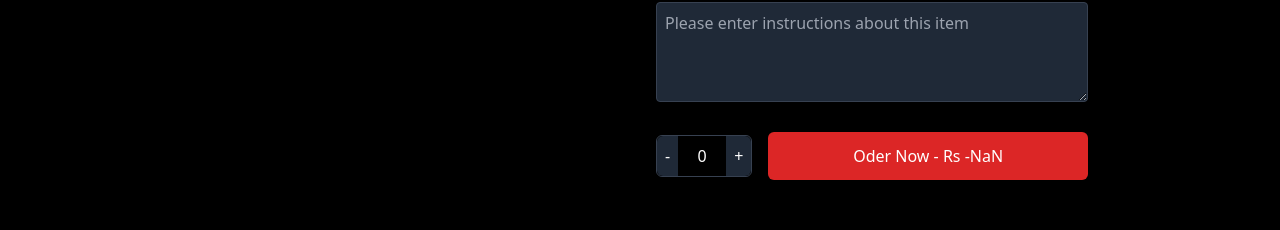
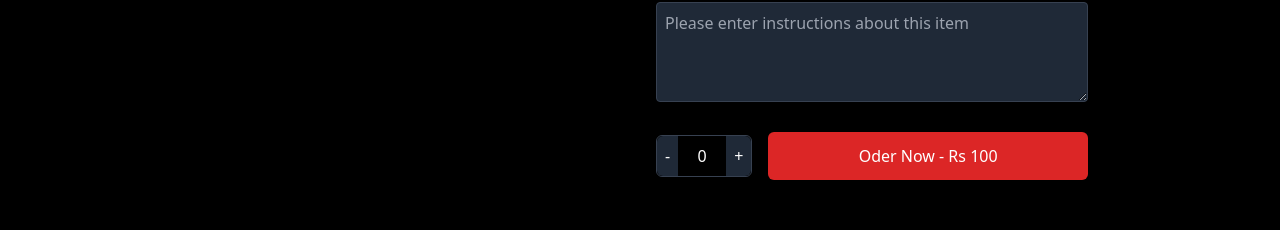
Before and after one commit to muhammadabdullahgohar572/food, a Next.js app: page /PlaceOder in a window 1280 px wide. Shown: the part 688-918 px from the top of the page. Built offline with nearby package versions, Linux system fonts and the light colour scheme.

Commit message:
first commit

```diff
--- a/src/app/PlaceOder/page.js
+++ b/src/app/PlaceOder/page.js
@@ -12,7 +12,10 @@ export default function PlaceOrder() {
   const prices = searchParams.get("prices") || "Rs. 299";
   const image = searchParams.get("image") || "/placeholder.svg";
 
-  const [Increase, setincrese] = useState(0);
+  const [Increase, setIncrease] = useState(0);
+
+  // Parsing the price to a number for calculations
+  const parsedPrice = parseInt(prices.replace(/[^\d]/g, ''), 10);
 
   return (
     <>
@@ -109,7 +112,7 @@ export default function PlaceOrder() {
                 <button
                   onClick={() => {
                     if (Increase > 0) {
-                      setincrese(Increase - 1);
+                      setIncrease(Increase - 1);
                     }
                   }}
                   aria-label="Decrease quantity"
@@ -119,7 +122,7 @@ export default function PlaceOrder() {
                 </button>
                 <span className="w-12 text-center">{Increase}</span>
                 <button
-                  onClick={() => setincrese(Increase + 1)}
+                  onClick={() => setIncrease(Increase + 1)}
                   aria-label="Increase quantity"
                   className="p-2 text-white bg-gray-800 hover:bg-gray-700 rounded-r-md"
                 >
@@ -127,7 +130,7 @@ export default function PlaceOrder() {
                 </button>
               </div>
               <button className="flex-1 p-3 bg-red-600 hover:bg-red-700 rounded-md">
-                Oder Now - Rs -{prices * Increase + 100}
+                Oder Now - Rs {parsedPrice * Increase + 100}
               </button>
             </div>
           </div>
```
